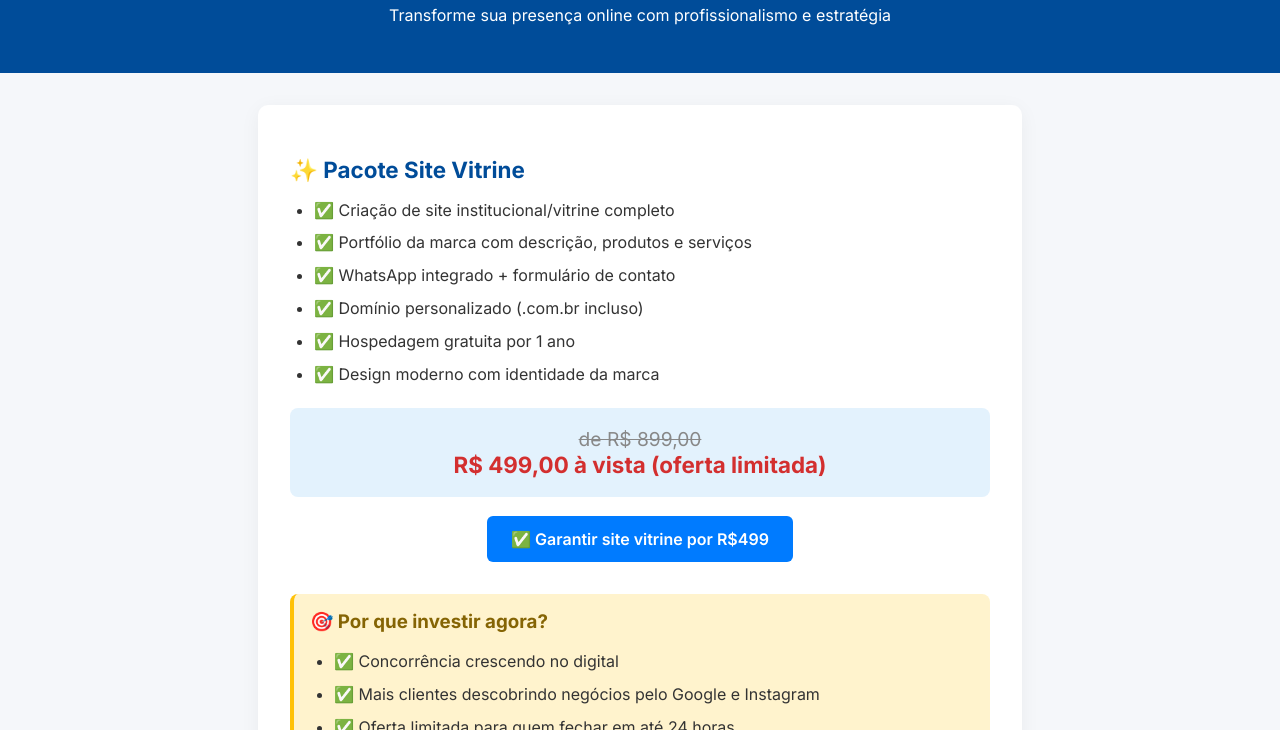
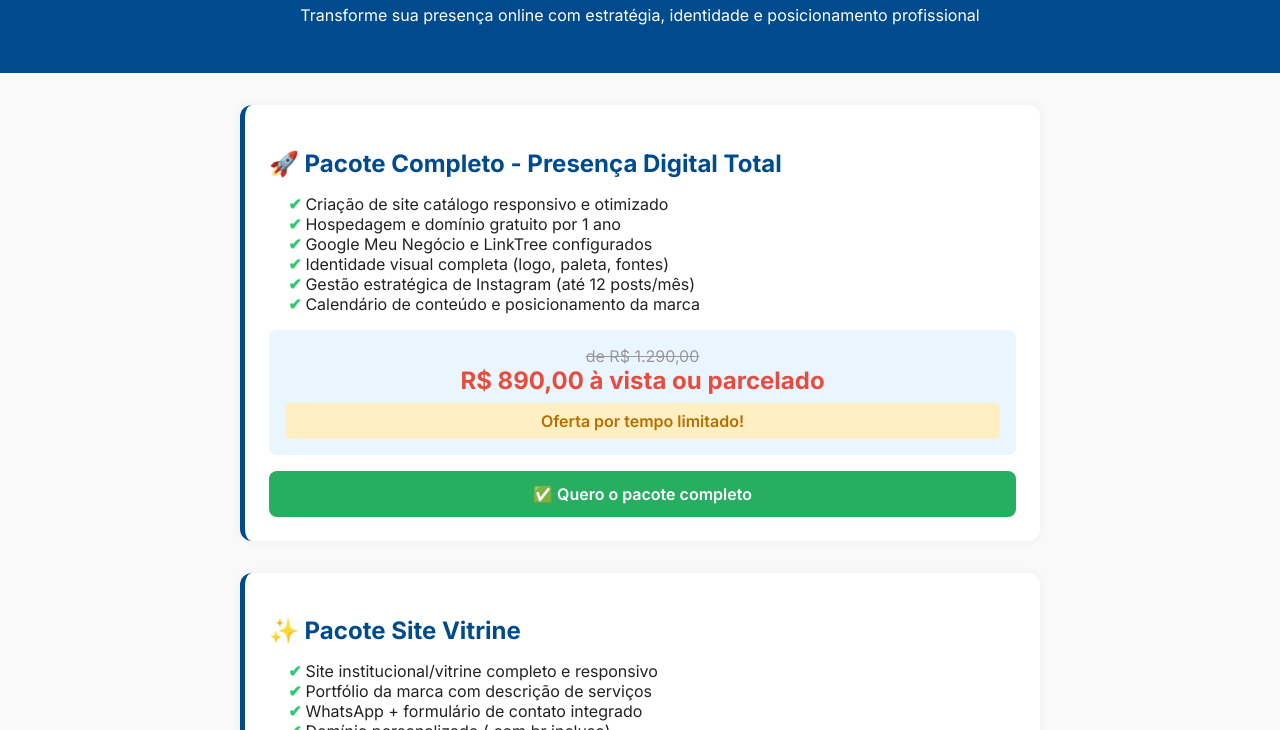
Before and after one commit to Gilb807/proposta-digital-estrategica, a plain HTML site: page index.html in a window 1280 px wide. Shown: the part 70-800 px from the top of the page. Drawn offline with Linux system fonts and the light colour scheme.

Commit message:
Update index.html

```diff
--- a/index.html
+++ b/index.html
@@ -6,133 +6,156 @@
   <link href="https://fonts.googleapis.com/css2?family=Inter:wght@400;600;700&display=swap" rel="stylesheet">
   <style>
     body {
+      margin: 0;
       font-family: 'Inter', sans-serif;
-      margin: 0;
-      background-color: #f5f7fa;
-      color: #333;
-    }
-    header {
-      background-color: #004c99;
+      background-color: #f9f9f9;
+      color: #222;
+    }header {
+  background-color: #004b8d;
   color: #fff;
   padding: 2rem 1rem;
   text-align: center;
 }
+
 header h1 {
+  font-size: 1.8rem;
   margin: 0;
-      font-size: 1.8rem;
 }
+
 header p {
   font-size: 1rem;
   margin-top: 0.5rem;
 }
+
 .container {
-      max-width: 700px;
-      margin: 2rem auto;
-      background: #fff;
-      border-radius: 10px;
-      padding: 2rem;
-      box-shadow: 0 4px 20px rgba(0,0,0,0.05);
+  padding: 2rem 1rem;
+  max-width: 800px;
+  margin: auto;
 }
-    h2 {
-      color: #004c99;
-      font-size: 1.4rem;
+
+.card {
+  background-color: #fff;
+  border-radius: 12px;
+  box-shadow: 0 0 10px rgba(0,0,0,0.05);
+  padding: 1.5rem;
+  margin-bottom: 2rem;
+  border-left: 5px solid #004b8d;
+}
+
+.card h2 {
+  color: #004b8d;
   margin-bottom: 1rem;
 }
-    ul {
-      padding-left: 1.5rem;
+
+.card ul {
+  padding-left: 1.2rem;
+  list-style: none;
 }
-    ul li {
-      margin-bottom: 0.8rem;
+
+.card ul li::before {
+  content: "\2714\0020";
+  color: #2ecc71;
+  font-weight: bold;
 }
-    .price-box {
-      background-color: #e3f2fd;
-      padding: 1.2rem;
+
+.price {
+  background-color: #eaf6ff;
+  padding: 1rem;
+  margin-top: 1rem;
   border-radius: 8px;
   text-align: center;
-      margin-top: 1.5rem;
-      font-size: 1.2rem;
 }
-    .price-box .old {
-      text-decoration: line-through;
-      color: #888;
+
+.price del {
+  color: #999;
 }
-    .price-box .new {
-      font-weight: 700;
-      color: #d32f2f;
-      font-size: 1.4rem;
+
+.price strong {
+  font-size: 1.5rem;
+  color: #e74c3c;
+  display: block;
 }
+
 .cta {
-      margin-top: 1.2rem;
+  display: block;
   text-align: center;
+  background-color: #27ae60;
+  color: #fff;
+  text-decoration: none;
+  font-weight: 600;
+  padding: 0.8rem 1rem;
+  border-radius: 8px;
+  margin-top: 1rem;
 }
-    .cta a {
-      background-color: #007bff;
-      color: #fff;
-      padding: 0.8rem 1.5rem;
-      text-decoration: none;
+
+.urgency {
+  background-color: #ffefc2;
+  color: #b76e00;
+  text-align: center;
+  padding: 0.5rem;
   border-radius: 6px;
+  margin-top: 0.5rem;
   font-weight: 600;
-      display: inline-block;
 }
-    .why-now {
-      background: #fff3cd;
-      border-left: 4px solid #ffc107;
-      padding: 1rem;
-      margin-top: 2rem;
-      border-radius: 8px;
-    }
-    .why-now h3 {
-      margin-top: 0;
-      color: #856404;
-    }
+
 footer {
   text-align: center;
-      font-size: 0.8rem;
-      color: #999;
-      margin: 2rem auto 1rem;
+  padding: 2rem 1rem;
+  font-size: 0.875rem;
+  color: #777;
 }
+
 @media (max-width: 600px) {
-      .container {
-        padding: 1.5rem;
-        margin: 1rem;
+  .card {
+    padding: 1rem;
   }
 }
+
   </style>
 </head>
 <body>
   <header>
     <h1>Proposta Digital Personalizada</h1>
-    <p>Transforme sua presença online com profissionalismo e estratégia</p>
+    <p>Transforme sua presença online com estratégia, identidade e posicionamento profissional</p>
   </header>  <div class="container">
+    <!-- Pacote Completo -->
+    <div class="card">
+      <h2>🚀 Pacote Completo - Presença Digital Total</h2>
+      <ul>
+        <li>Criação de site catálogo responsivo e otimizado</li>
+        <li>Hospedagem e domínio gratuito por 1 ano</li>
+        <li>Google Meu Negócio e LinkTree configurados</li>
+        <li>Identidade visual completa (logo, paleta, fontes)</li>
+        <li>Gestão estratégica de Instagram (até 12 posts/mês)</li>
+        <li>Calendário de conteúdo e posicionamento da marca</li>
+      </ul>
+      <div class="price">
+        <del>de R$ 1.290,00</del>
+        <strong>R$ 890,00 à vista ou parcelado</strong>
+        <div class="urgency">Oferta por tempo limitado!</div>
+      </div>
+      <a class="cta" href="https://wa.me/5527996163425?text=Quero+o+pacote+completo">✅ Quero o pacote completo</a>
+    </div><!-- Pacote Site Vitrine -->
+<div class="card">
   <h2>✨ Pacote Site Vitrine</h2>
   <ul>
-      <li>✅ Criação de site institucional/vitrine completo</li>
-      <li>✅ Portfólio da marca com descrição, produtos e serviços</li>
-      <li>✅ WhatsApp integrado + formulário de contato</li>
-      <li>✅ Domínio personalizado (.com.br incluso)</li>
-      <li>✅ Hospedagem gratuita por 1 ano</li>
-      <li>✅ Design moderno com identidade da marca</li>
-    </ul><div class="price-box">
-  <div class="old">de R$ 899,00</div>
-  <div class="new">R$ 499,00 à vista (oferta limitada)</div>
+    <li>Site institucional/vitrine completo e responsivo</li>
+    <li>Portfólio da marca com descrição de serviços</li>
+    <li>WhatsApp + formulário de contato integrado</li>
+    <li>Domínio personalizado (.com.br incluso)</li>
+    <li>Hospedagem gratuita por 1 ano</li>
+    <li>Design moderno com identidade da marca</li>
+  </ul>
+  <div class="price">
+    <del>de R$ 899,00</del>
+    <strong>R$ 499,00 à vista</strong>
+    <div class="urgency">Oferta válida por 24 horas!</div>
   </div>
-
-<div class="cta">
-  <a href="https://wa.me/SEUNUMERO" target="_blank">✅ Garantir site vitrine por R$499</a>
-</div>
-
-<div class="why-now">
-  <h3>🎯 Por que investir agora?</h3>
-  <ul>
-    <li>✅ Concorrência crescendo no digital</li>
-    <li>✅ Mais clientes descobrindo negócios pelo Google e Instagram</li>
-    <li>✅ Oferta limitada para quem fechar em até 24 horas</li>
-    <li>✅ Vantagem competitiva garantida com posicionamento profissional</li>
-  </ul>
+  <a class="cta" href="https://wa.me/5527996163425?text=Quero+o+pacote+de+site+vitrine">🚀 Garantir site vitrine</a>
 </div>
 
   </div>  <footer>
-    © 2025 Rocha Soluções Digitais • Exclusivo e sob medida para seu negócio
+    © 2025 Rocha Soluções Digitais • Propostas sob medida para seu negócio
   </footer>
 </body>
 </html>
```
Lines whose indentation alone changed are shown as unchanged.
